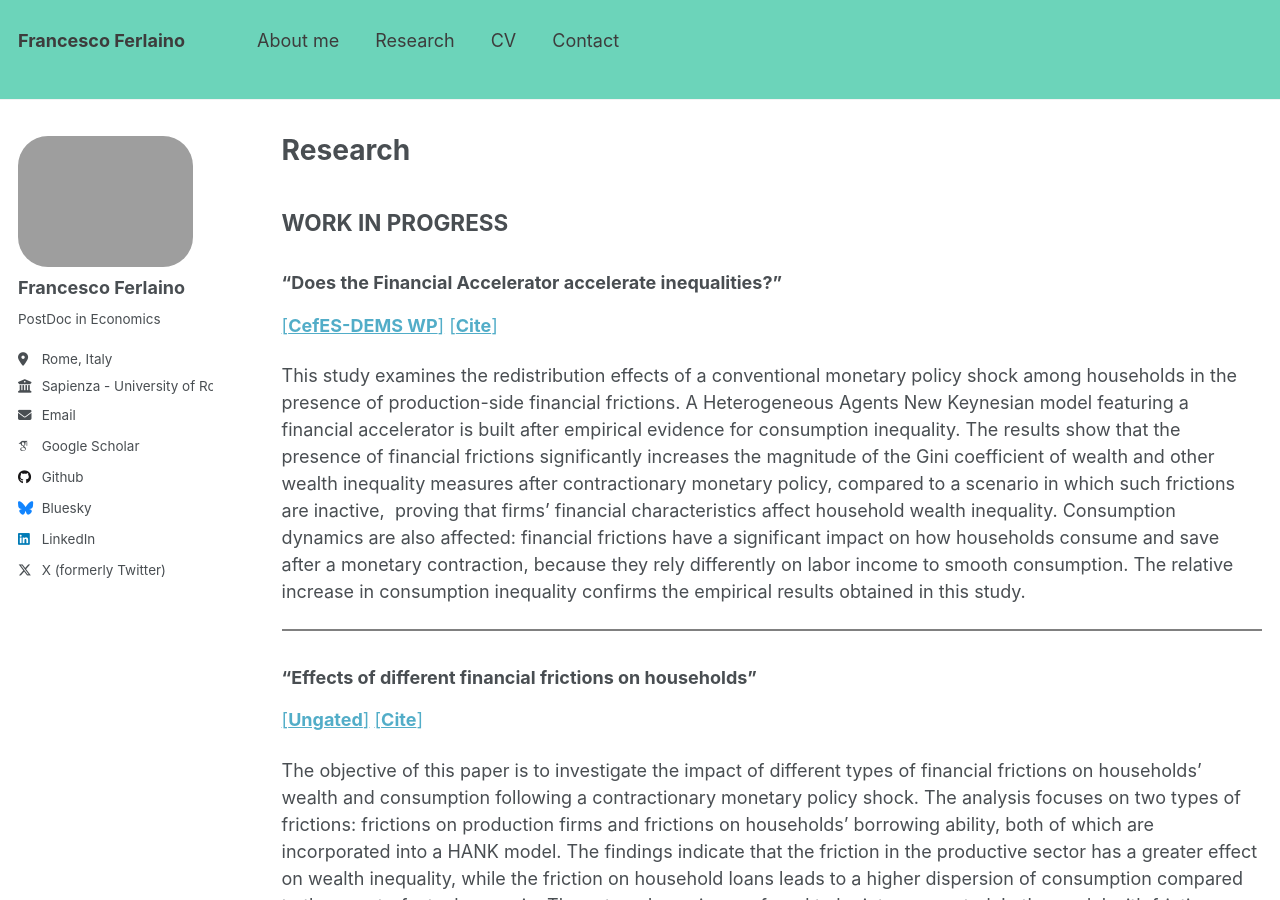
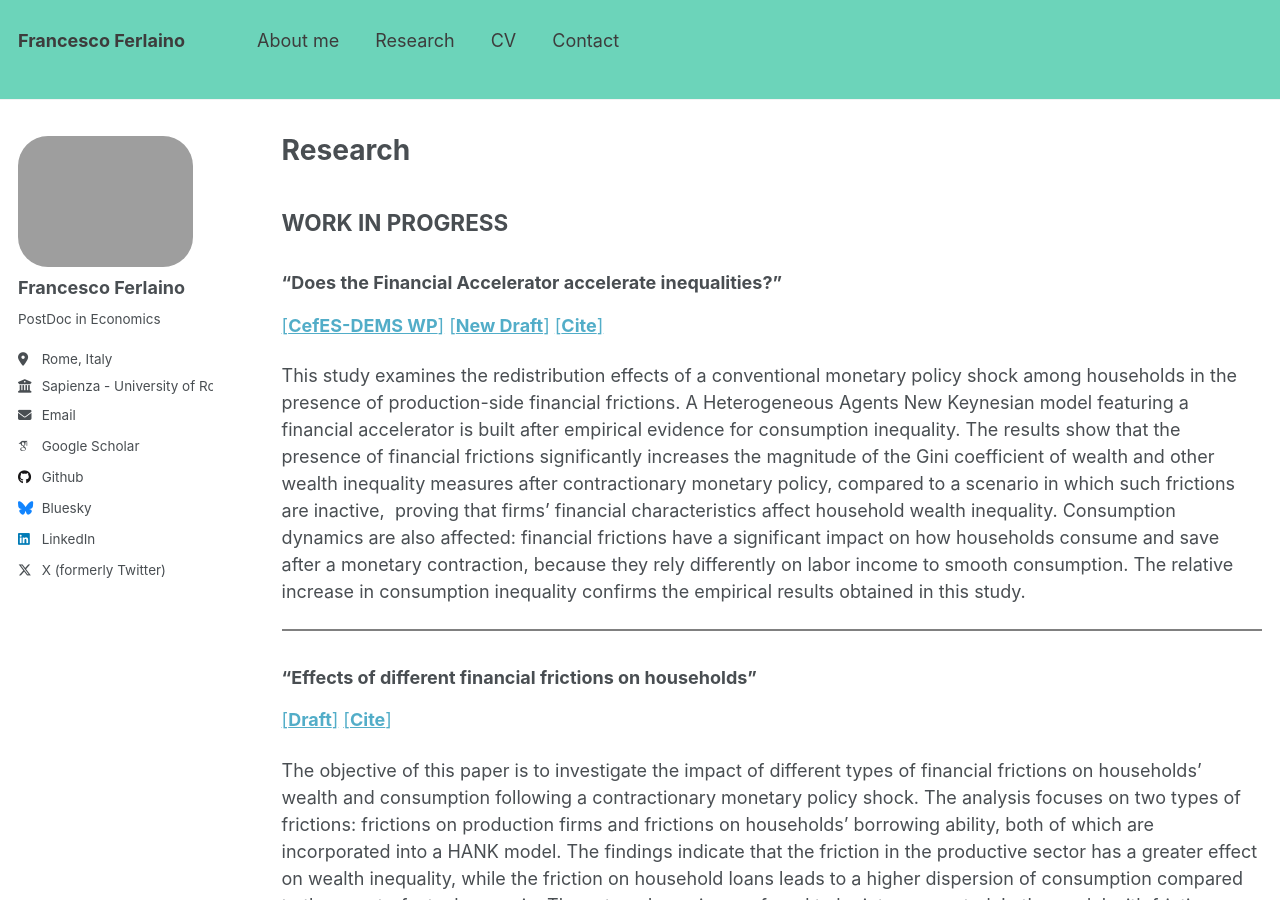
Before and after one commit to fraferla/fraferla.github.io, a Jekyll site: the page built from _pages/research.md, in a window 1280 px wide and 900 px high. Built offline with Jekyll 4.4.1, drawn with Linux system fonts in a browser that asks for light colours; some web fonts are replaced.

Commit message:
upload_draft

```diff
--- a/_pages/research.md
+++ b/_pages/research.md
@@ -10,6 +10,7 @@ author_profile: true
 ### "Does the Financial Accelerator accelerate inequalities?"
 
 [[**CefES-DEMS WP**]](https://papers.ssrn.com/sol3/papers.cfm?abstract_id=4845237)
+[[**New Draft**]](http://fraferla.github.io/files/Ferlaino_2025_Does_the_financial_accelerator_accelerate_inequalities.pdf)
 [[**Cite**]](http://fraferla.github.io/files/cite/Ferlaino_2024.txt)
 
 
@@ -19,7 +20,7 @@ This study examines the redistribution effects of a conventional monetary policy
 
 ### "Effects of different financial frictions on households"
 
-[[**Ungated**]](http://fraferla.github.io/files/Ferlaino_2024_Effects_of_different_financial_frictions_on_households.pdf)
+[[**Draft**]](http://fraferla.github.io/files/Ferlaino_2024_Effects_of_different_financial_frictions_on_households.pdf)
 [[**Cite**]](http://fraferla.github.io/files/cite/Ferlaino_2024a.txt)
 
 The objective of this paper is to investigate the impact of different types of financial frictions on households' wealth and consumption following a contractionary monetary policy shock. The analysis focuses on two types of frictions: frictions on production firms and frictions on households' borrowing ability, both of which are incorporated into a HANK model. The findings indicate that the friction in the productive sector has a greater effect on wealth inequality, while the friction on household loans leads to a higher dispersion of consumption compared to the counterfactual scenario. These two dynamics are found to be interconnected. In the model with frictions on household borrowings, households are discouraged from moving towards the lower end of the wealth distribution, resulting in reduced borrowing and consequently lower consumption capacity. Conversely, when there is an active friction on the production side of the economy, more households are pushed towards the lower end of the distribution. This fluctuation increases the Gini index of wealth, but at the same time enables greater economy-wide consumption smoothing, thereby reducing consumption inequality compared to the previous case.
```
Also changed, not shown: 3 other files.
